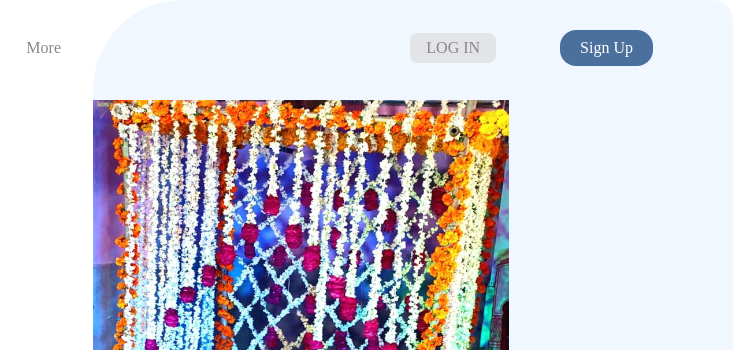
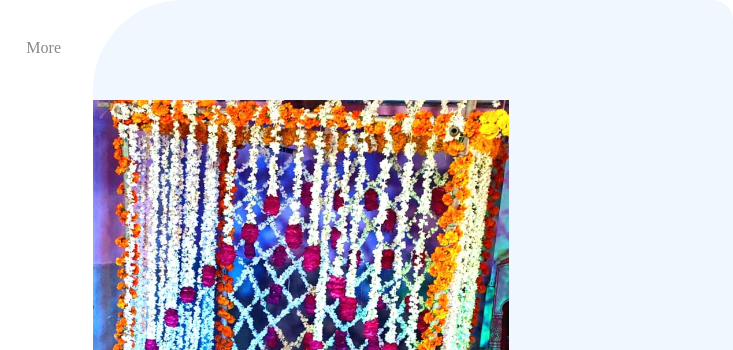
Before and after one commit to ISHAN-SINGH-KARNAVAT/mahadev-3, a plain HTML site: page index.html in a window 1280 px wide. Shown: the top 350 px of the page, 547-1280 px from the left. Drawn offline with Linux system fonts and the light colour scheme.

Commit message:
Update index.html

```diff
--- a/index.html
+++ b/index.html
@@ -42,14 +42,14 @@
         </div>
 
         <!-- right side menu  -->
-        <div class="right-side-menu">
+<!--         <div class="right-side-menu">
           <div class="sub-menu">
             <a href="#">
               <li>LOG IN</li>
             </a>
             <button>Sign Up</button>
           </div>
-        </div>
+        </div> -->
       </nav>
     </header>
 
```
